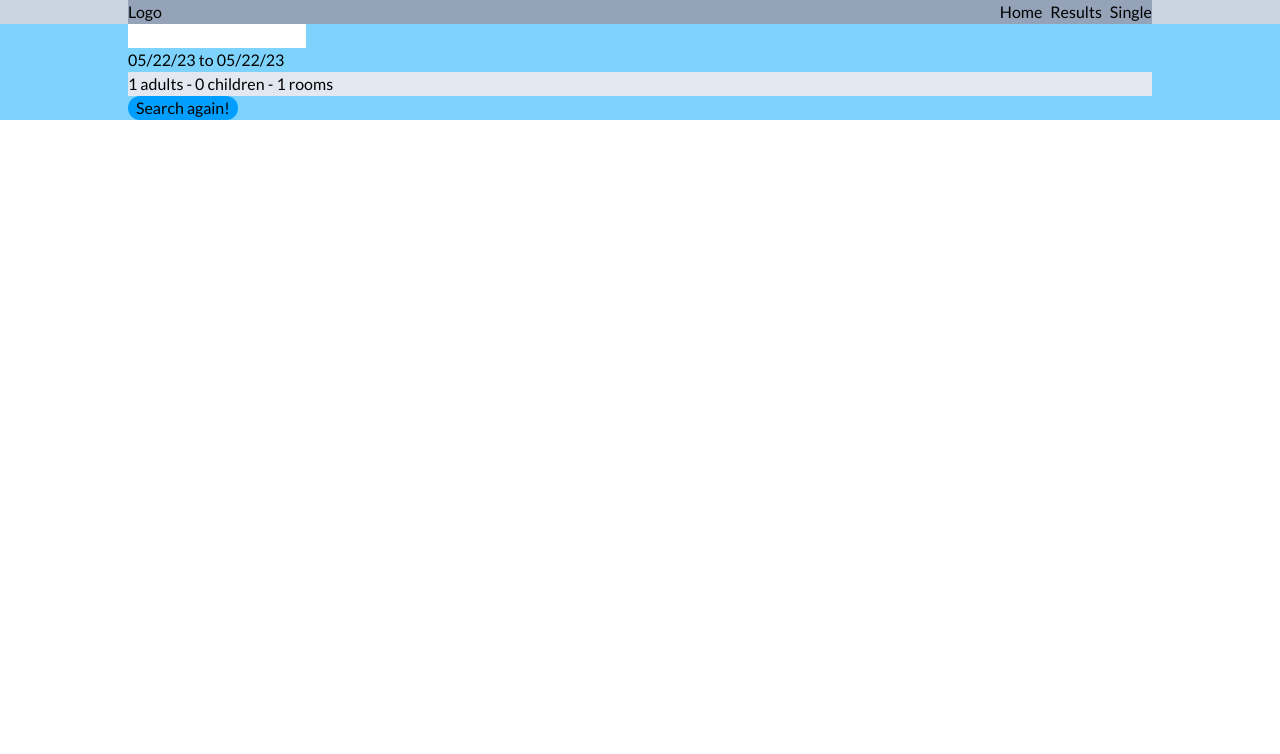
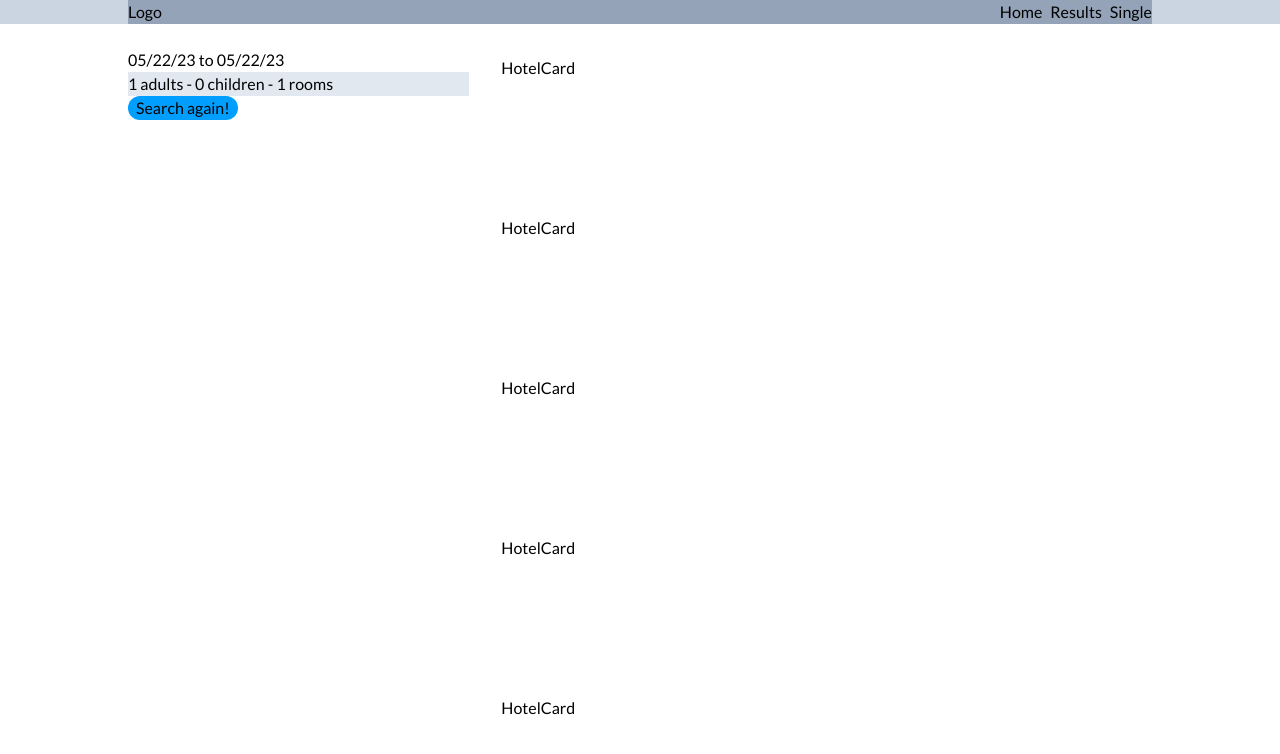
Before and after one commit to lilKriT/MERN-Hotel-Booking, a React (Vite) app in the folder packages/client/: page / in a window 1280 px wide. Both pictures are taken after a click on the button "Find". Shown: the top 754 px of the page. Built offline with nearby package versions, Linux system fonts and the light colour scheme.

Commit message:
Searchbox is sticky.

```diff
--- /dev/null
+++ b/packages/client/src/components/HotelCard.tsx
@@ -0,0 +1,9 @@
+interface IHotelCard {
+  hotel: any;
+}
+
+const HotelCard = ({ hotel }: IHotelCard) => {
+  return <div className="h-40">HotelCard</div>;
+};
+
+export default HotelCard;
--- a/packages/client/src/pages/Results.tsx
+++ b/packages/client/src/pages/Results.tsx
@@ -2,24 +2,37 @@ import { useLocation } from "react-router-dom";
 import { useState } from "react";
 import SearchBox from "../components/SearchBox";
 import { format } from "date-fns";
+import HotelCard from "../components/HotelCard";
 
 const Results = () => {
   const location = useLocation();
   const [destination, setDestination] = useState(location.state.destination);
   const [dates, setDates] = useState(location.state.dates);
   const [roomOptions, setRoomOptions] = useState(location.state.roomOptions);
-  console.log(location.state.dates[0]);
+
+  // temporary hotels
+  const hotels = [
+    { name: "cool hotel", price: 1000, rating: 9.1 },
+    { name: "cool hotel", price: 1000, rating: 9.1 },
+    { name: "cool hotel", price: 1000, rating: 9.1 },
+    { name: "cool hotel", price: 1000, rating: 9.1 },
+    { name: "cool hotel", price: 1000, rating: 9.1 },
+  ];
 
   return (
-    <main className="flex justify-center bg-sky-300">
-      <div className="container">
-        <SearchBox state={{ destination, dates, roomOptions }} />
-        {/* Results Destination: {destination} */}
-        {/* start day: {`${format(dates[0].startDate, "MM/dd/yyyy")}`} */}
-        {/* end day: {`${format(dates[0].endDate, "MM/dd/yyyy")}`} */}
-        {/* Adults: {roomOptions.adults}
-        Children: {roomOptions.children}
-        Rooms: {roomOptions.rooms} */}
+    <main className="flex justify-center">
+      <div className="container flex overflow-visible">
+        <div className="w-1/3">
+          <div className="sticky top-1">
+            <SearchBox state={{ destination, dates, roomOptions }} />
+          </div>
+        </div>
+
+        <div className="w-2/3 p-8">
+          {hotels.map((hotel, idx) => (
+            <HotelCard hotel={hotel} key={idx} />
+          ))}
+        </div>
       </div>
     </main>
   );
```
